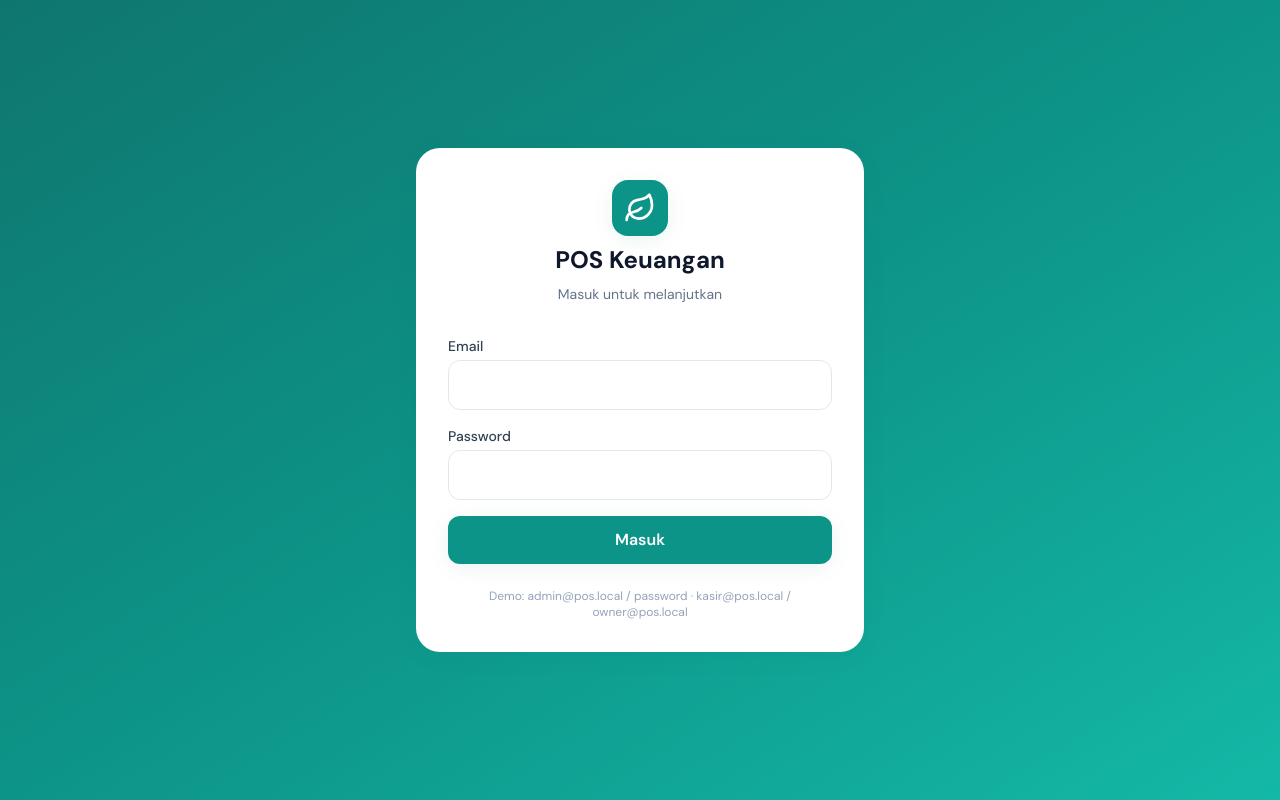
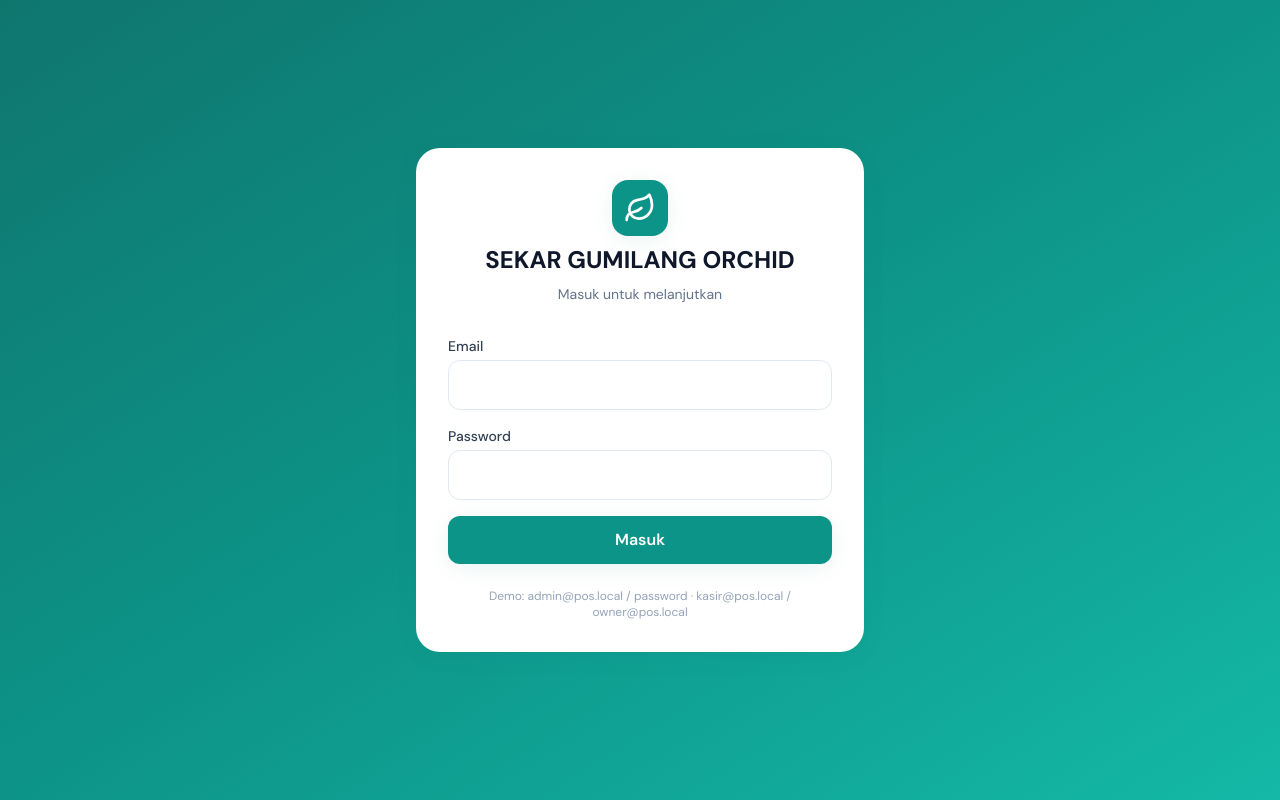
Before and after one commit to cecepns/pos-keuangan, a React (Vite) app in the folder client/: page /login in a window 1280 px wide. Built offline with nearby package versions, Linux system fonts and the light colour scheme; no server answers.

Commit message:
fix: bug

```diff
--- a/client/src/pages/Login.jsx
+++ b/client/src/pages/Login.jsx
@@ -32,7 +32,7 @@
           <div className="flex h-14 w-14 items-center justify-center rounded-2xl bg-brand-600 text-white shadow-soft">
             <Leaf className="h-8 w-8" />
           </div>
-          <h1 className="text-2xl font-bold text-slate-900 dark:text-white">POS Keuangan</h1>
+          <h1 className="text-2xl font-bold text-slate-900 dark:text-white">SEKAR GUMILANG ORCHID</h1>
           <p className="text-sm text-slate-500">Masuk untuk melanjutkan</p>
         </div>
         <form className="space-y-4" onSubmit={handleSubmit(onSubmit)}>
```
